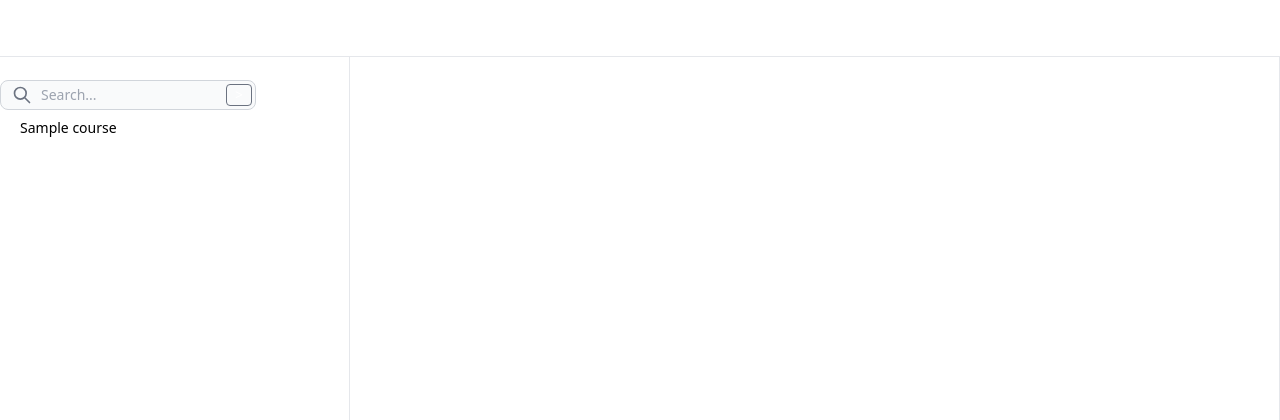
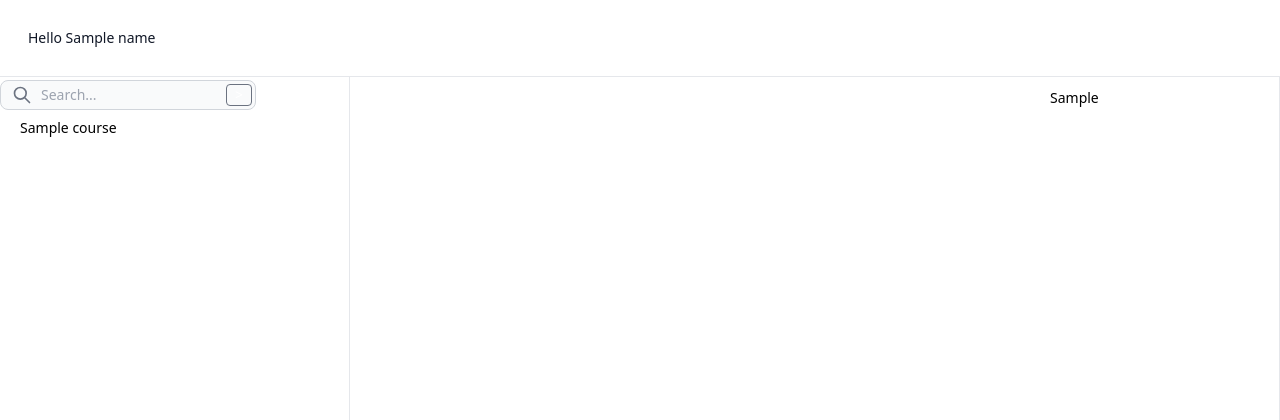
Before and after one commit to EthanHaque/recalpp, a Django app: template recalpp/server/templates/schedule_builder/temphomepage.html in a window 1280 px wide. Shown: the top 420 px of the page. Run offline with Django 4.2, Linux system fonts and the light colour scheme; the template is opened without the code that fills it: most values are stand-ins (such as "Sample title", 1, 10 or a date in 2020); some libraries are stand-ins or nearby versions.

Commit message:
Added changes for prototype.

```diff
--- a/recalpp/server/templates/schedule_builder/temphomepage.html
+++ b/recalpp/server/templates/schedule_builder/temphomepage.html
@@ -1,8 +1,10 @@
 {% extends 'base.html' %}
+{% load static %}
 
 {% block title %}Recal++ - Home{% endblock %}
 
 {% block content %}
+
 
 <nav class="fixed top-0 z-50 w-full bg-white border-b border-gray-200
     dark:bg-[#0d1117] dark:border-gray-700">
@@ -11,7 +13,10 @@
             <div class="flex items-center justify-start">
                 <ul class="flex p-4 md:flex sm:hidden md:space-x-8 md:mt-0
                     md:text-sm md:font-medium">
-                    <li></li>
+                    <li class="flex items-center justify-start">
+                        <p
+                            class="text-gray-900 dark:text-white
+                            dark:hover:text-blue-500">Hello {{ name }}</li></p>
                 </ul>
             </div>
         </div>
@@ -71,8 +76,13 @@
  pt-20 transition-transform-translate-x-full bg-white border-r border-gray-200
   md:translate-x-0 dark:bg-black dark:border-black"
 aria-label="Degreebar">
-    <div>
-
+    <div class="h-full px-3 pb-4 overflow-y-auto bg-white dark:bg-[#0d1117]">
+        <div class="flex items-center gap-3 p-2">
+            <h3 class="text-black text-sm
+                dark:text-white">{{ degree_progress.req_list }}
+            </h3>
+        </div>
+    </div>
 
 
 </aside>
```
Also changed, not shown: recalpp/server/schedule_builder/views.py (+23 -3 lines).
